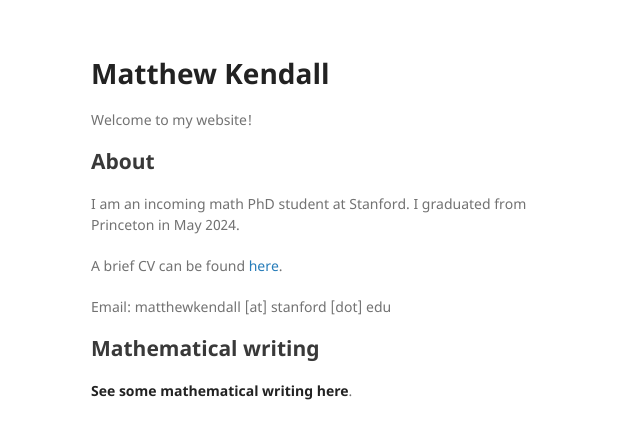
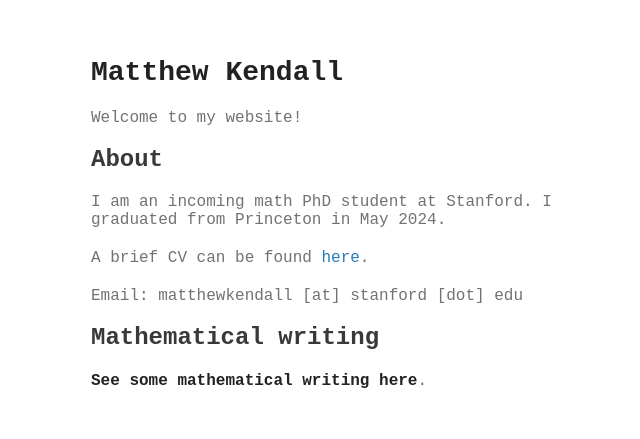
Before and after one commit to matthewkendall/matthewkendall.github.io, a Jekyll site: the page built from index.md, in a window 1280 px wide. Shown: the top 439 px of the page, without its empty margins (479-1119 px from the left). Built offline with Jekyll 4.4.1, drawn with Linux system fonts in a browser that asks for light colours; our own code applies the rules of GitHub Pages for plain Markdown files.

Commit message:
Update jekyll-theme-minimal.scss

```diff
--- a/_sass/jekyll-theme-minimal.scss
+++ b/_sass/jekyll-theme-minimal.scss
@@ -4,7 +4,8 @@
 body {
   background-color: #fff;
   padding:50px;
-  font: 14px/1.5 "Noto Sans", "Helvetica Neue", Helvetica, Arial, sans-serif;
+  // font: 14px/1.5 "Noto Sans", "Helvetica Neue", Helvetica, Arial, sans-serif;
+  font-family: 'Courier New', monospace;
   color:#727272;
   font-weight:400;
 }
```
